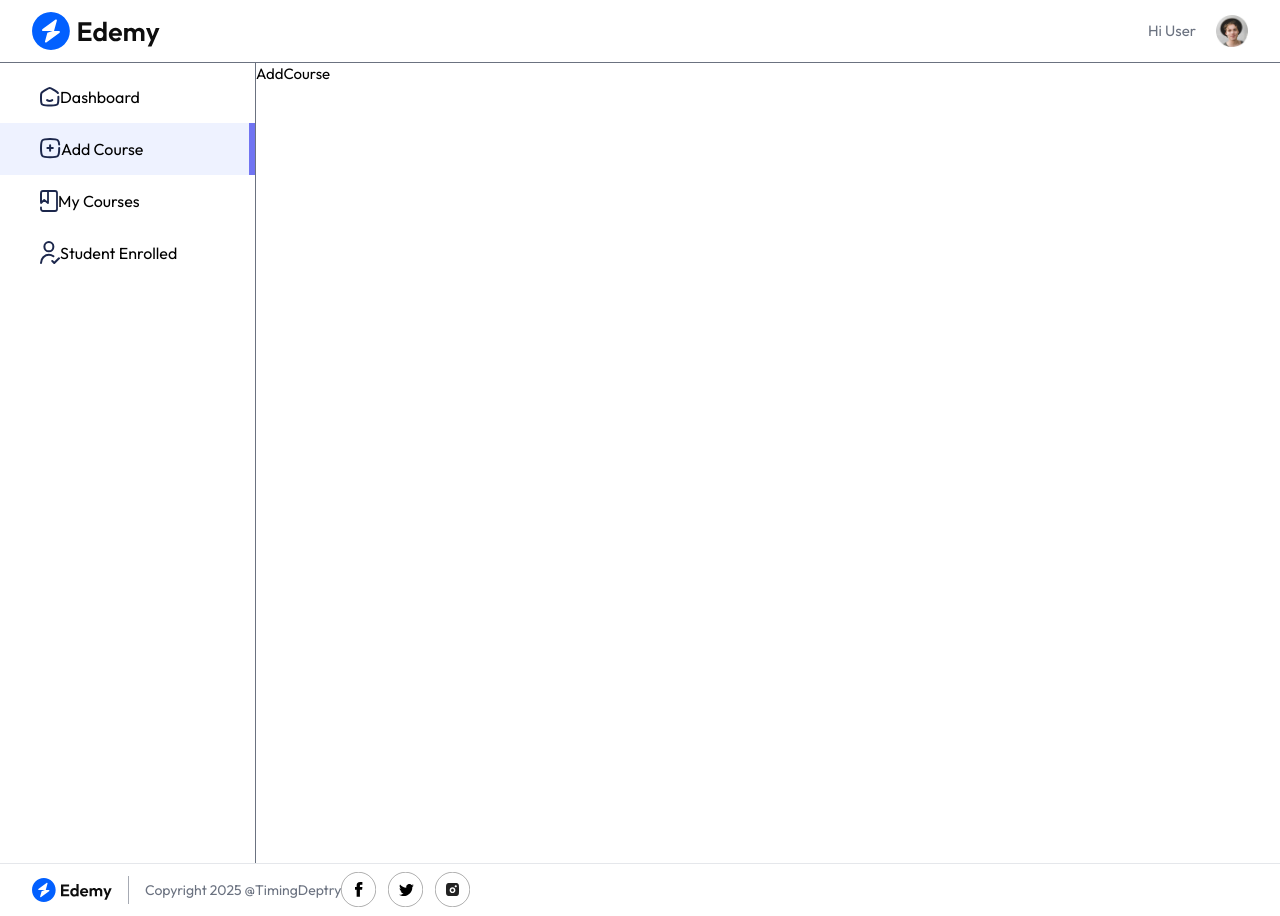
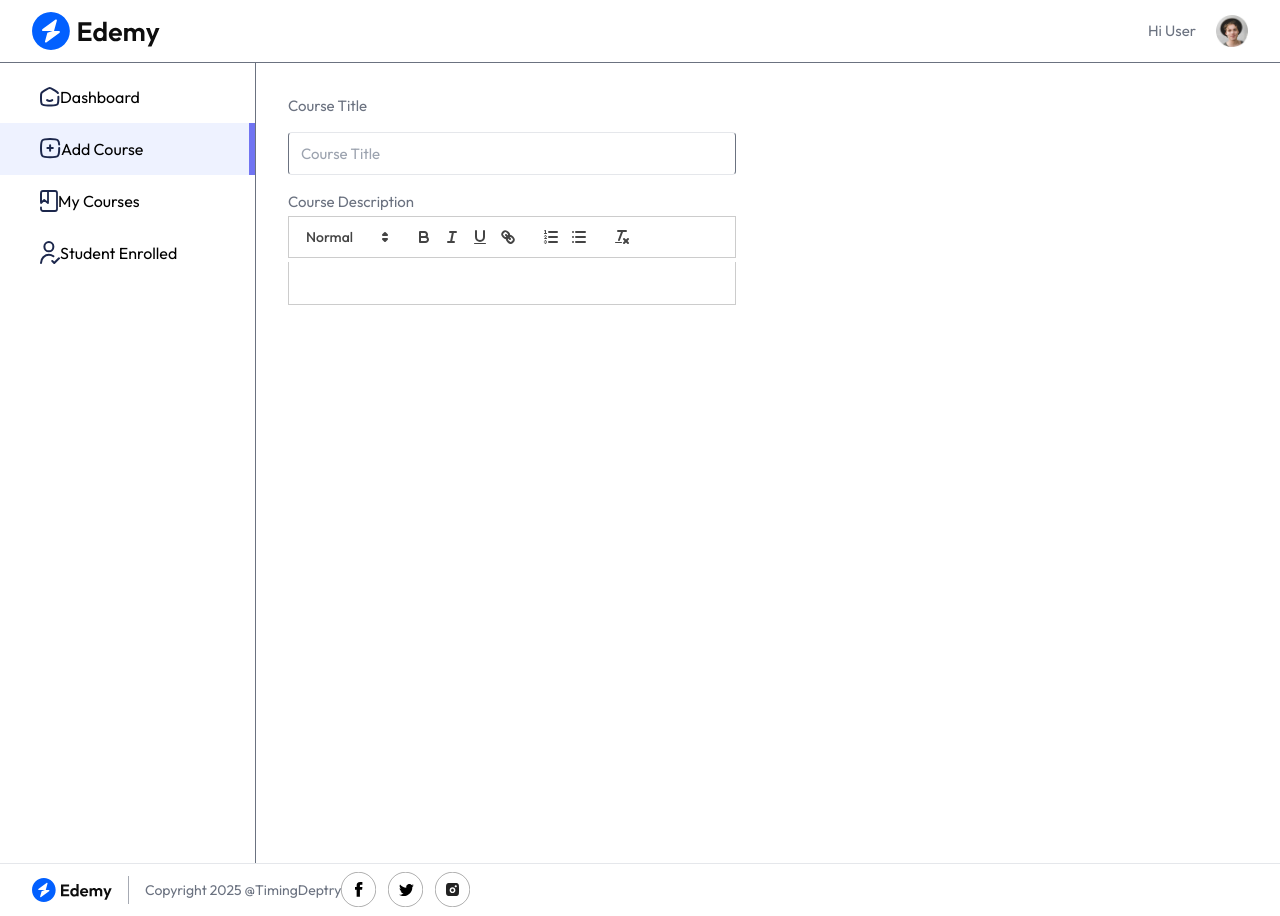
Before and after one commit to alibobo59/lms_react, a React (Vite) app in the folder client/: page /educator/add-course in a window 1280 px wide. Built offline with nearby package versions, Linux system fonts and the light colour scheme; no server answers.

Commit message:
student enrolled page

```diff
--- a/client/src/App.jsx
+++ b/client/src/App.jsx
@@ -12,6 +12,7 @@ import StudentEnrolled from "./pages/educator/StudentEnrolled";
 import Dashboard from "./pages/educator/Dashboard"; // Matches corrected file name
 import Navbar from "./components/student/Navbar";
 import Educator from "./pages/educator/Educator";
+import "quill/dist/quill.snow.css";
 
 const App = () => {
   const isEducatorRoute = useMatch("/educator/*");
--- a/client/src/pages/educator/AddCourse.jsx
+++ b/client/src/pages/educator/AddCourse.jsx
@@ -1,7 +1,57 @@
-import React from "react";
+import React, { useEffect, useRef, useState } from "react";
+import uniqid from "uniqid";
+import Quill from "quill";
 
 const AddCourse = () => {
-  return <div>AddCourse</div>;
+  const quillRef = useRef(null);
+  const editorRef = useRef(null);
+
+  const [courseTitle, setCourseTitle] = useState("");
+  const [coursePrice, setCoursePrice] = useState(0);
+  const [discount, setDiscount] = useState(0);
+  const [image, setImage] = useState(null);
+  const [chapters, setChapters] = useState([]);
+  const [showPopup, setShowPopup] = useState(false);
+
+  const [currentChapterId, setCurrentChapterId] = useState(null);
+  const [lectureDetails, setLectureDetails] = useState({
+    lectureTitle: "",
+    lectureDuration: "",
+    lectureUrl: "",
+    isPreviewFree: false,
+  });
+
+  useEffect(() => {
+    if (!quillRef.current && editorRef.current) {
+      quillRef.current = new Quill(editorRef.current, {
+        theme: "snow",
+      });
+    }
+  }, []);
+
+  return (
+    <div className="h-screen overflow-scroll flex flex-col items-start justify-between md:p-8 md:pb-0 p-4 pt-8 pb-0">
+      <form
+        className="flex flex-col gap-4 max-w-md w-full text-gray-500"
+        action="">
+        <div className="flex flex-col gap-4 max-w-md w-full text-gray-500">
+          <label htmlFor="courseTitle">Course Title</label>
+          <input
+            type="text"
+            onChange={(e) => setCourseTitle(e.target.value)}
+            value={courseTitle}
+            placeholder="Course Title"
+            className="outline-none md:py-2.5 py-2 px-3 rounded border border-x-gray-500"
+            required
+          />
+        </div>
+        <div className="flex flex-col gap-1">
+          <label htmlFor="courseTitle">Course Description</label>
+          <div ref={editorRef}></div>
+        </div>
+      </form>
+    </div>
+  );
 };
 
 export default AddCourse;
```
